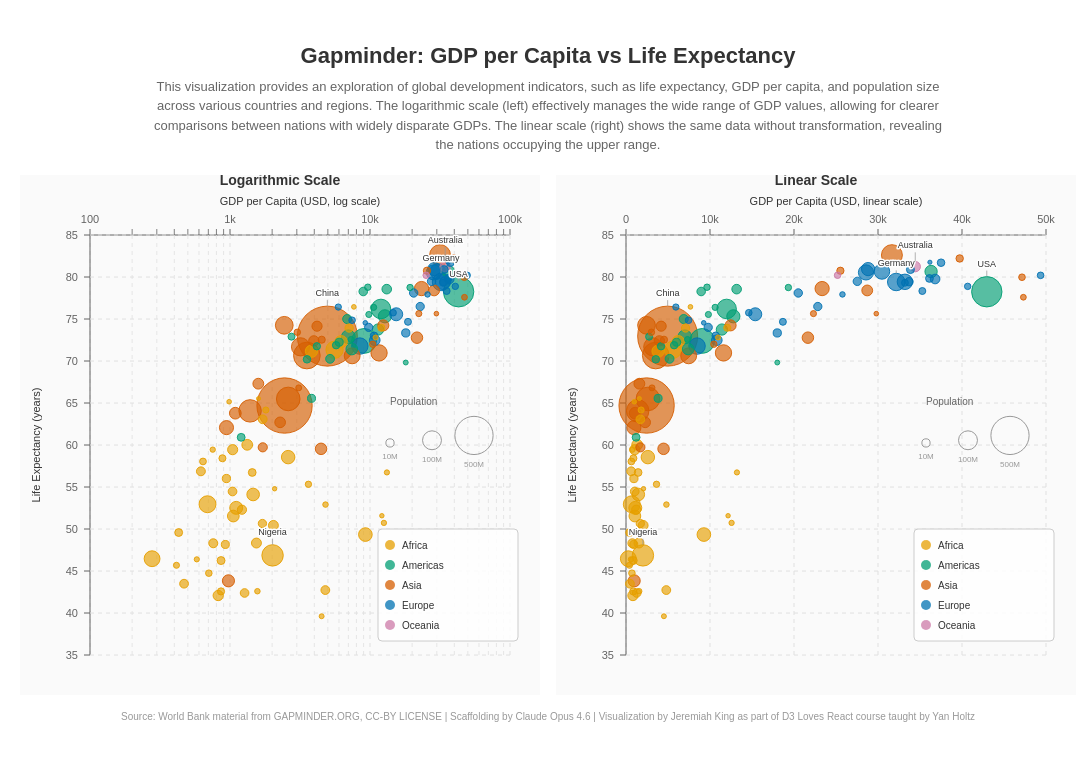
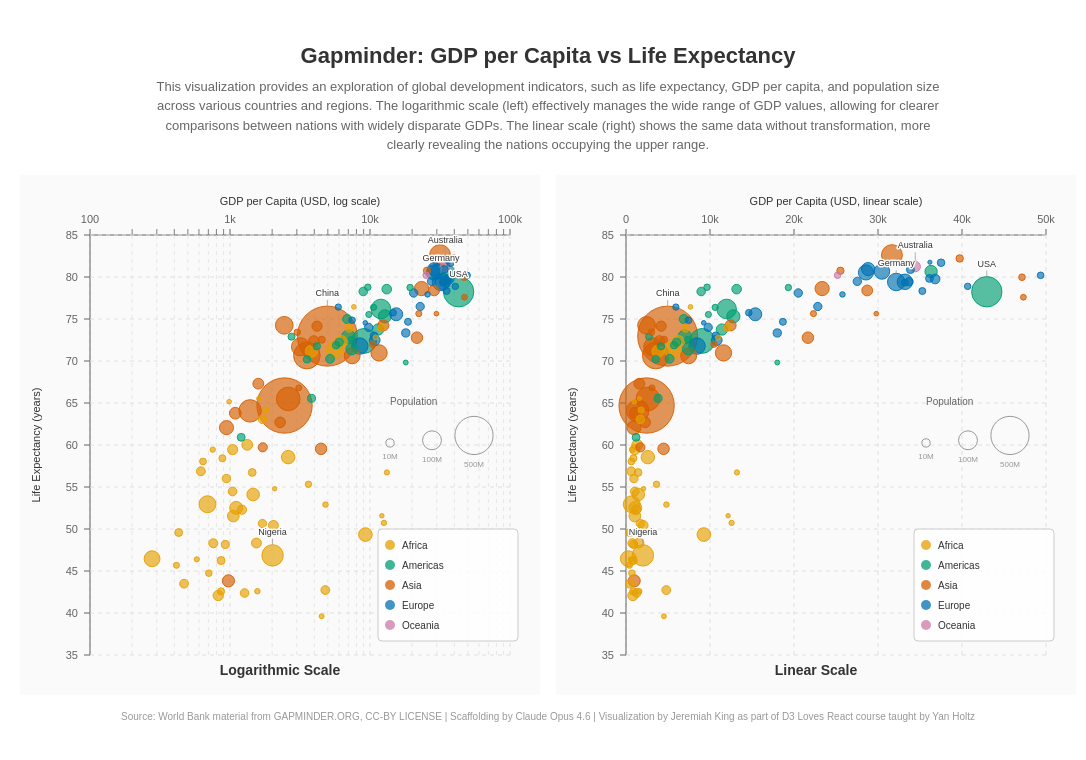
Before and after one commit to unguisdraconis/gapminder2, a React (Vite) app: page / in a window 1280 px wide. Shown: the top 760 px of the page, without its empty margins (92-1178 px from the left). Built offline with nearby package versions, Linux system fonts and the light colour scheme.

Commit message:
moved subtitles to the bottom of the charts

```diff
--- a/src/App.jsx
+++ b/src/App.jsx
@@ -40,7 +40,7 @@ function App() {
         across various countries and regions. The logarithmic scale (left)
         effectively manages the wide range of GDP values, allowing for clearer
         comparisons between nations with widely disparate GDPs. The linear scale
-        (right) shows the same data without transformation, revealing the
+        (right) shows the same data without transformation, more clearly revealing the
         nations occupying the upper range.
       </p>
 
--- a/src/BubblePlot.jsx
+++ b/src/BubblePlot.jsx
@@ -91,7 +91,7 @@ const BubblePlot = ({ scaleType = "log" }) => {
       {/* Chart subtitle */}
       <text
         x={width / 2}
-        y={10}
+        y={500}
         textAnchor="middle"
         style={{ fontSize: "14px", fontWeight: 600, fill: "#333" }}
       >
```
